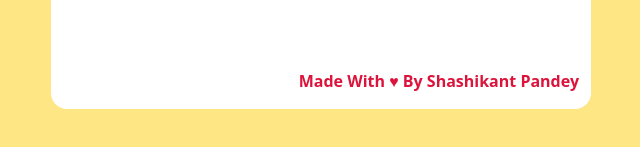
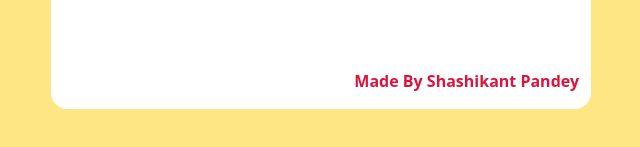
Before and after one commit to Sk-Pandey/Todo, a website: page index.html in a window 1280 px wide. Shown: the part 581-728 px from the top of the page, 319-959 px from the left. Drawn offline with Linux system fonts and the light colour scheme.

Commit message:
added developer

```diff
--- a/index.html
+++ b/index.html
@@ -21,7 +21,7 @@
     <ul id="task-container" class="p-5 pt-0 max-h-[300px] min-h-[100px] overflow-auto overflow-x-hidden">
 
     </ul>
-    <div class="relative p-8"><div class="absolute right-0 bottom-1"><Strong class="text-[crimson]">Made With &hearts; By Shashikant Pandey</Strong></div></div>
+    <div class="relative p-8"><div class="absolute right-0 bottom-1"><Strong class="text-[crimson]">Made By Shashikant Pandey</Strong></div></div>
   </section>
   <script src="script.js"></script>
 </body>
```
Also changed, not shown: output.css.
